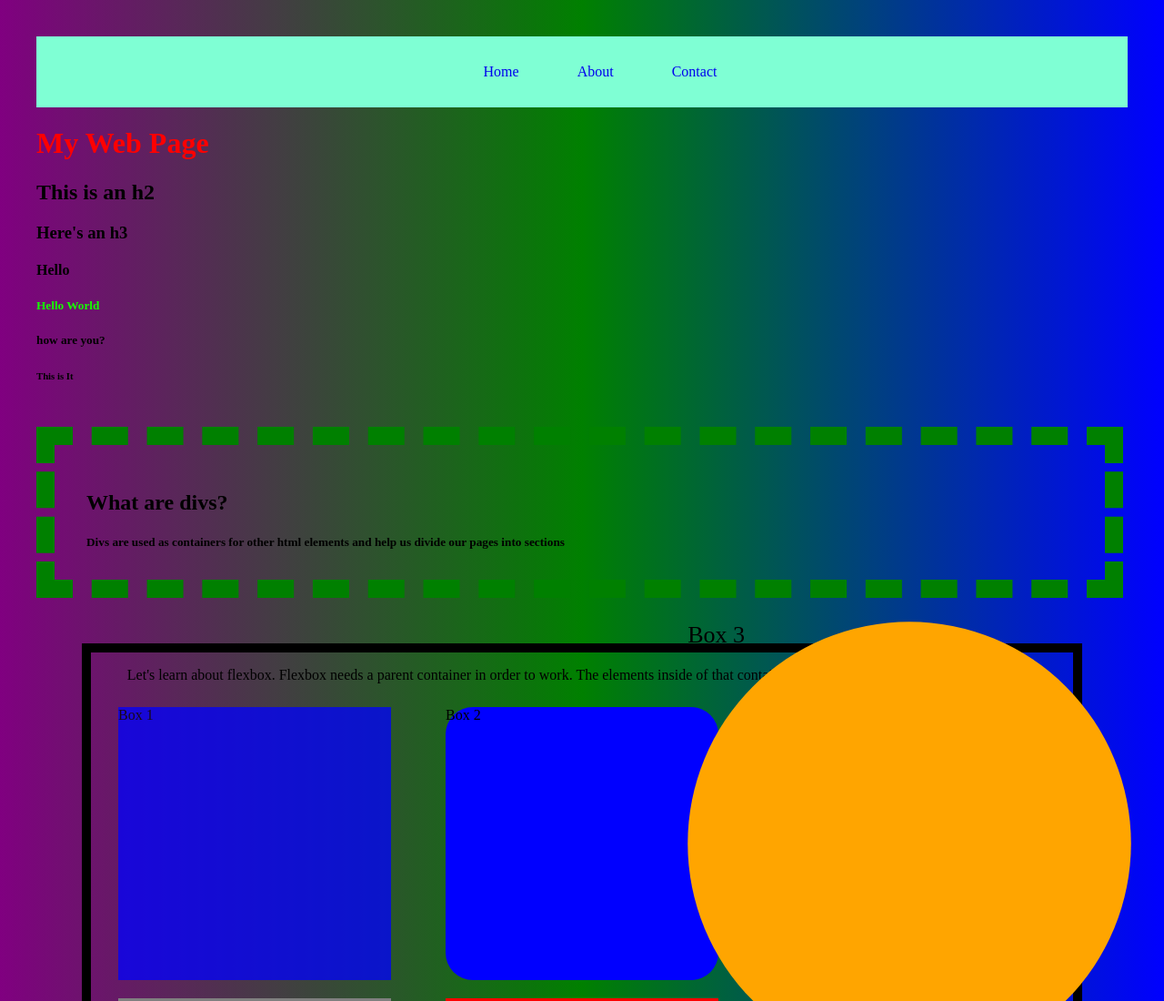
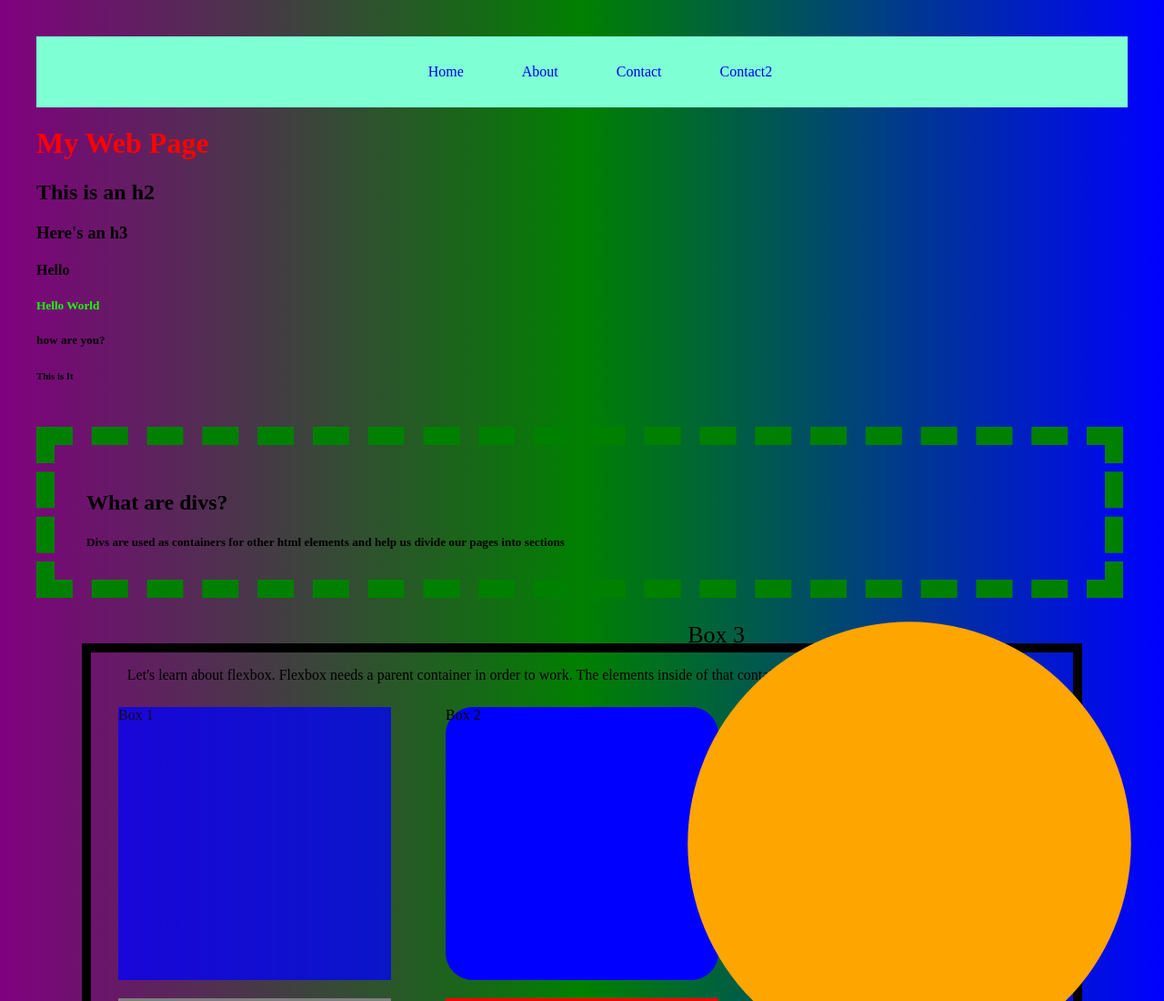
Before and after one commit to free00free/mancity, a plain HTML site: page index.html in a window 1280 px wide. Shown: the top 1100 px of the page at 91% size. Drawn offline with Linux system fonts and the light colour scheme.

Commit message:
added contactdemo

```diff
--- a/index.html
+++ b/index.html
@@ -13,6 +13,7 @@
            <a href="index.html"><li>Home</li></a>
            <a href="about.html"><li>About</li></a>
            <a href="contact.html"><li>Contact</li></a>
+           <a href="contactDemo.html"><li>Contact2</li></a>
         </ul>
     </nav>
     </header>
```
Also changed, not shown: contactDemo.html (line endings or trailing spaces).
